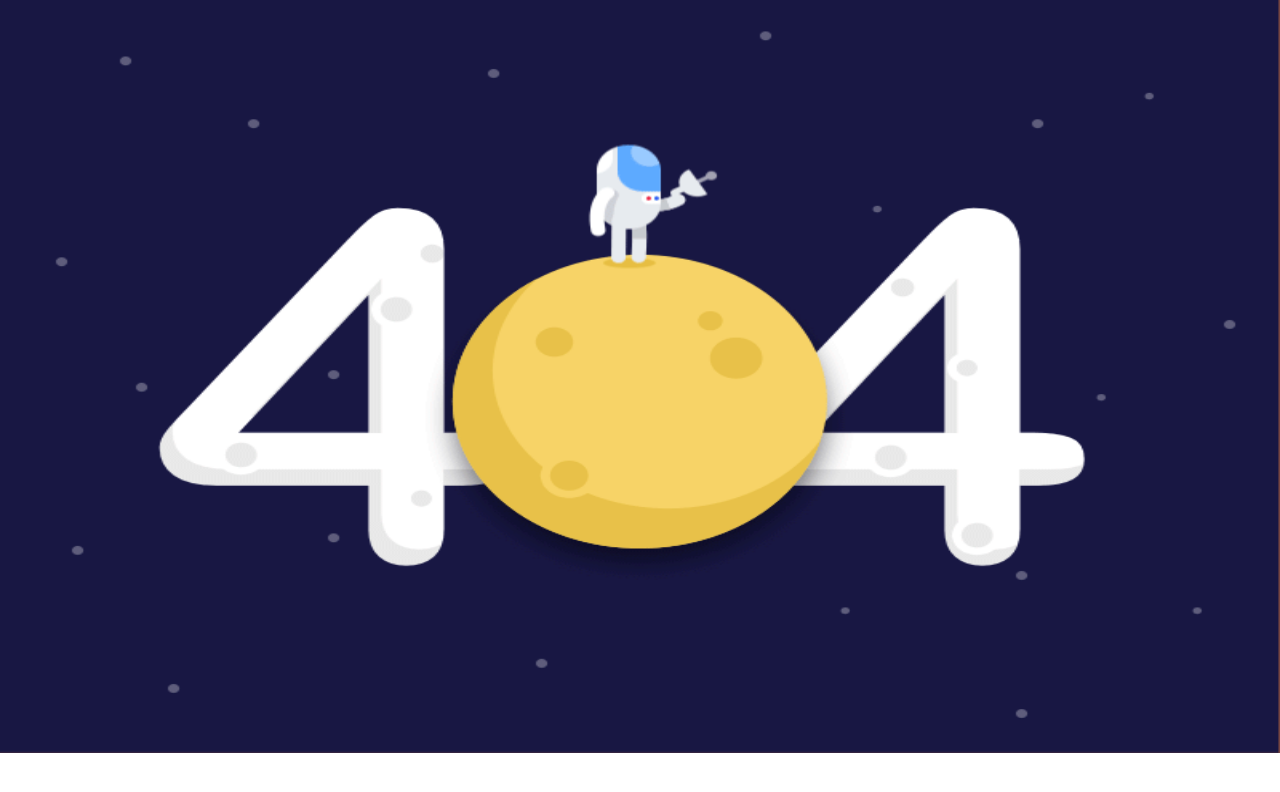
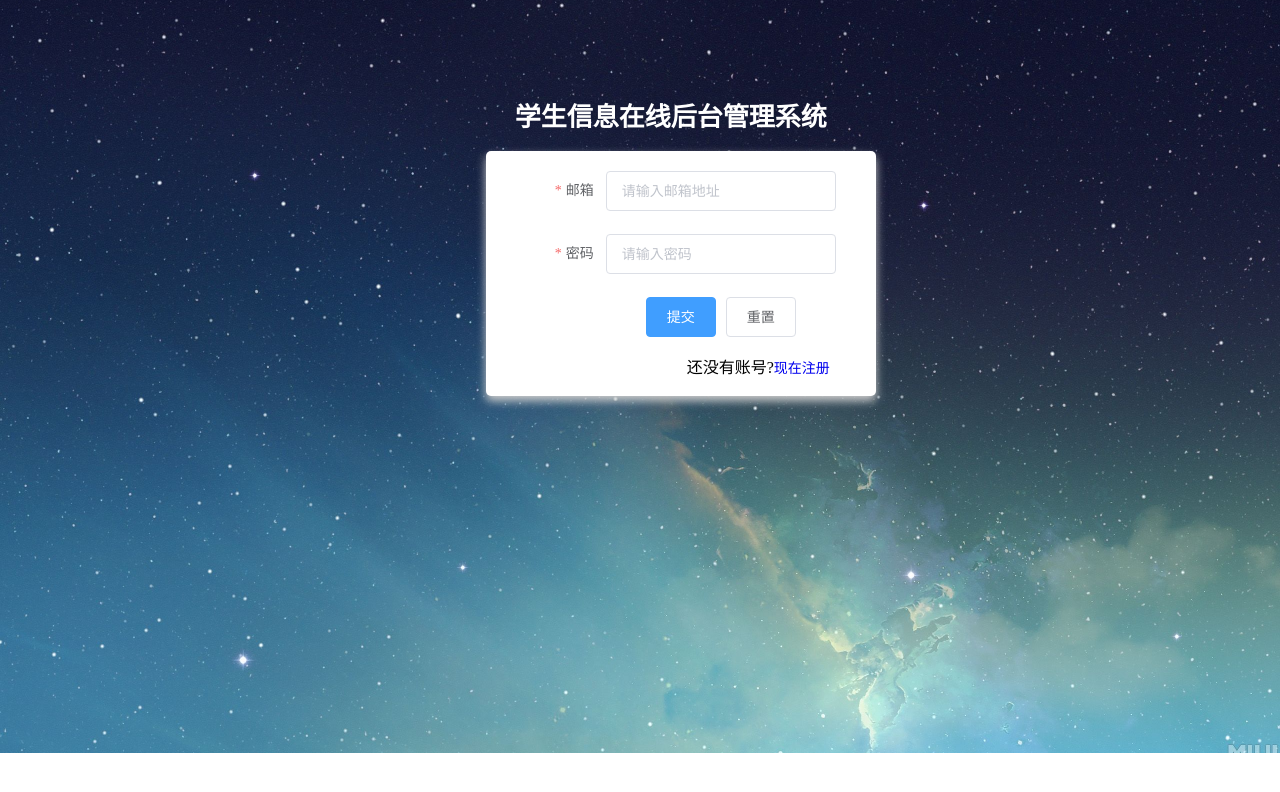
Before and after one commit to lijiawei0627/FullStack, a Vue app in the folder client/: page /login in a window 1280 px wide. Shown: the top 792 px of the page. Built offline with nearby package versions, Linux system fonts and the light colour scheme.

Commit message:
登录功能实现

```diff
--- a/client/package.json
+++ b/client/package.json
@@ -10,6 +10,7 @@
     "axios": "^0.19.0",
     "core-js": "^2.6.5",
     "element-ui": "^2.10.1",
+    "jwt-decode": "^2.2.0",
     "vue": "^2.6.10",
     "vue-router": "^3.0.3",
     "vuex": "^3.0.1"
--- a/client/src/router.js
+++ b/client/src/router.js
@@ -18,6 +18,11 @@ export default new Router({
       component: () => import('./views/Register.vue')
     },
     {
+      path: '/login',
+      name: 'login',
+      component: () => import('./views/Login.vue')
+    },
+    {
       path: '*',
       component: () => import('./views/404.vue')
     }
--- a/client/src/store.js
+++ b/client/src/store.js
@@ -3,14 +3,54 @@ import Vuex from 'vuex'
 
 Vue.use(Vuex)
 
+const types = {
+  SET_AUTHENTICATED: 'SET_AUTHENTICATED',
+  SET_USER: 'SET_USER'
+}
+
+const state = {
+  isAuthenticated: false,
+  user: {}
+}
+
+const getters = {
+  isAuthenticated: state => state.isAuthenticated,
+  user: state => state.user
+}
+
+const mutations = {
+  [types.SET_AUTHENTICATED] (state, isAuthenticated) {
+    if (isAuthenticated) {
+      state.isAuthenticated = isAuthenticated
+    } else {
+      state.isAuthenticated = false
+    }
+  },
+  [types.SET_USER] (state, user) {
+    if (user) {
+      state.user = user
+    } else {
+      state.user = {}
+    }
+  }
+}
+
+const actions = {
+  setAuthenticated ({commit}, isAuthenticated) {
+    commit(types.SET_AUTHENTICATED, isAuthenticated)
+  },
+  setUser ({commit} ,user) {
+    commit(types.SET_USER, user)
+  },
+  ClearData (commit) {
+    commit(types.SET_AUTHENTICATED, false)
+    commit(types.SET_USER, {})
+  }
+}
+
 export default new Vuex.Store({
-  state: {
-
-  },
-  mutations: {
-
-  },
-  actions: {
-
-  }
+  state,
+  mutations,
+  getters,
+  actions
 })
--- /dev/null
+++ b/client/src/views/Login.vue
@@ -0,0 +1,149 @@
+<template>
+  <div class="login">
+     <div class="wrapper">
+       <span class="title">学生信息在线后台管理系统</span>
+       <div class="connect">
+         <el-form :model="loginUser" :rules="rules" ref="login" label-width="100px" class="demo-ruleForm">
+         <el-form-item label="邮箱" prop="email">
+           <el-input type="email" v-model="loginUser.email" placeholder="请输入邮箱地址"></el-input>
+         </el-form-item>
+         <el-form-item label="密码" prop="password">
+           <el-input type="password" v-model="loginUser.password" placeholder="请输入密码"></el-input>
+         </el-form-item>
+         <el-form-item>
+           <el-button type="primary" @click="submitForm('login')">提交</el-button>
+           <el-button @click="resetForm('login')">重置</el-button>
+         </el-form-item>
+         <p>还没有账号?<router-link to="/register" class="redirect">现在注册</router-link></p>
+       </el-form>
+      </div>
+     </div>
+  </div>
+</template>
+
+<script>
+import jwtDecode from 'jwt-decode'
+export default {
+  name: 'Login',
+  data() {
+    return {
+      loginUser: {
+        email: '',
+        password: ''
+      },
+      rules: {
+        email: [
+          {
+            type: 'email',
+            required: true,
+            message: '邮箱不正确',
+            trigger: 'blur'
+          }
+        ],
+        password: [
+          {
+            required: true,
+            message: '密码不能为空',
+            trigger: 'blur'
+          },
+          {
+            min: 6,
+            max: 30,
+            message: '长度在6到30之间',
+            trigger: 'blur'
+          }
+        ]
+      }
+    }
+  },
+  methods: {
+    submitForm (FormName) {
+      this.$refs[FormName].validate((valid) => {
+        if (valid) {
+          this.$axios.post('api/users/login', this.loginUser)
+            .then(res => {
+              const data = res.data;
+              console.log(data)
+              if (data.success) {
+                this.$message({
+                  message: '登录成功',
+                  type: 'success'
+                })
+                const {token} = data
+                // console.log(token)
+                localStorage.setItem('Token', token)
+
+                const decoded = jwtDecode(token)
+                console.log(decoded)
+                this.$store.dispatch('setUser', decoded)
+                this.$store.dispatch('setAuthenticated', !isEmpty(decoded))
+                this.$router.push('/index')
+              } else if (data.err) {
+                this.$message({
+                  message: '密码错误',
+                  type: 'error'
+                })
+              } else {
+                this.$message({
+                  message: data.msg,
+                  type: 'warning'
+                })
+              }
+            })
+            .catch(err => {
+              console.log(err)
+            })
+        }
+      })
+    },
+    resetForm (FormName) {
+      console.log(FormName)
+      this.$refs[FormName].resetFields();
+    },
+    isEmpty (value) {
+      return (value === undefined || value === null ||
+      (typeof value === 'object' && Object.keys(value).length === 0) ||
+      (typeof value === 'string' && value.trim().length ===0))
+    }
+  }
+}
+</script>
+
+<style scoped>
+.login {
+  width: 100%;
+  height: 753px;
+  background: url('../assets/timg.jpg') no-repeat center center;
+  background-size: cover;
+}
+.login .wrapper {
+  width: 370px;
+  height: 210px;
+  position: absolute;
+  top: 10%;
+  left: 36%;
+  padding: 25px;
+  text-align: center;
+}
+.login .wrapper .title {
+  font-family: 'Microsoft YaHei';
+  font-weight: bold;
+  font-size: 26px;
+  color: #fff;
+}
+.login .wrapper .connect {
+  width: 330px;
+  margin-top: 20px;
+  background-color: #ffffff;
+  padding: 20px 40px 20px 20px;
+  border-radius: 5px;
+  box-shadow: 0px 5px 10px #cccccc;
+}
+.login .wrapper .connect p {
+  margin-left: 175px;
+}
+.login .wrapper .connect p .redirect {
+  font-size: 14px;
+  text-decoration: none;
+}
+</style>
```
Also changed, not shown: 2 other files (tests, documents, lock files or other folders).
